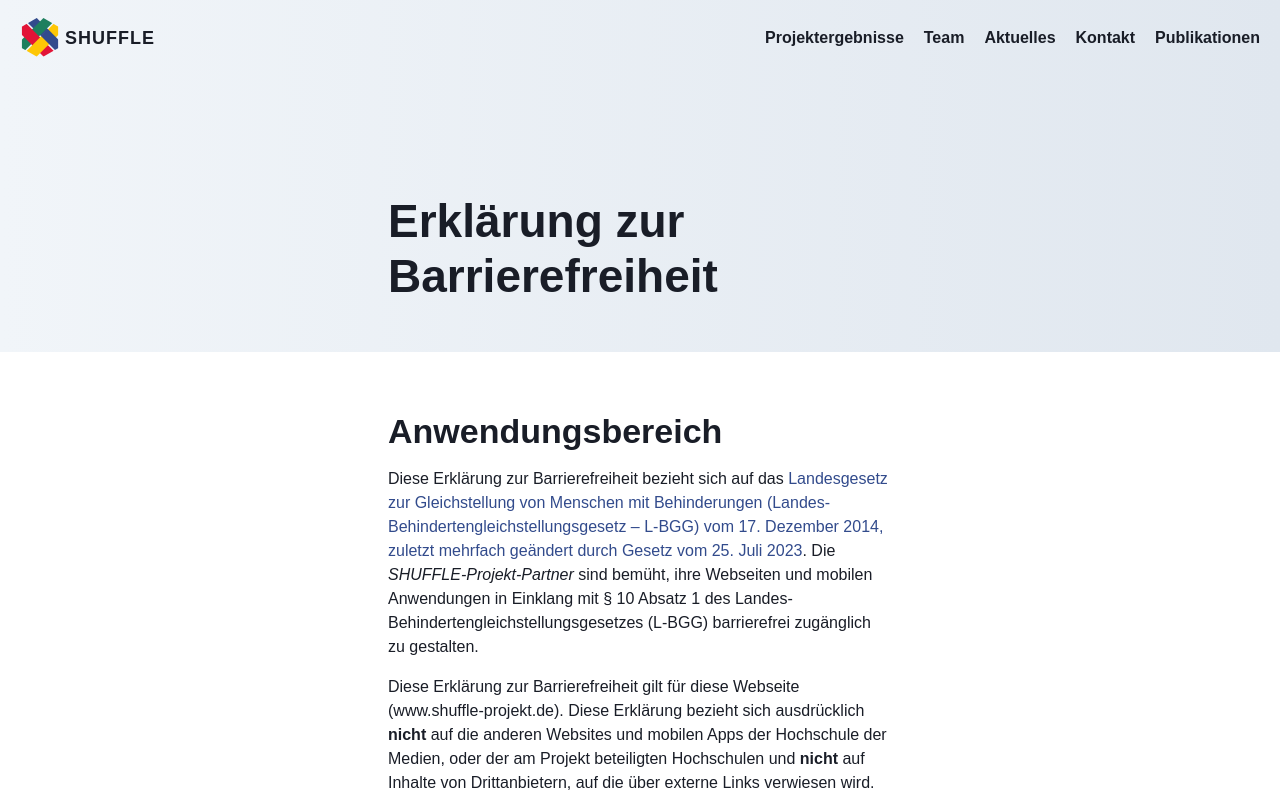
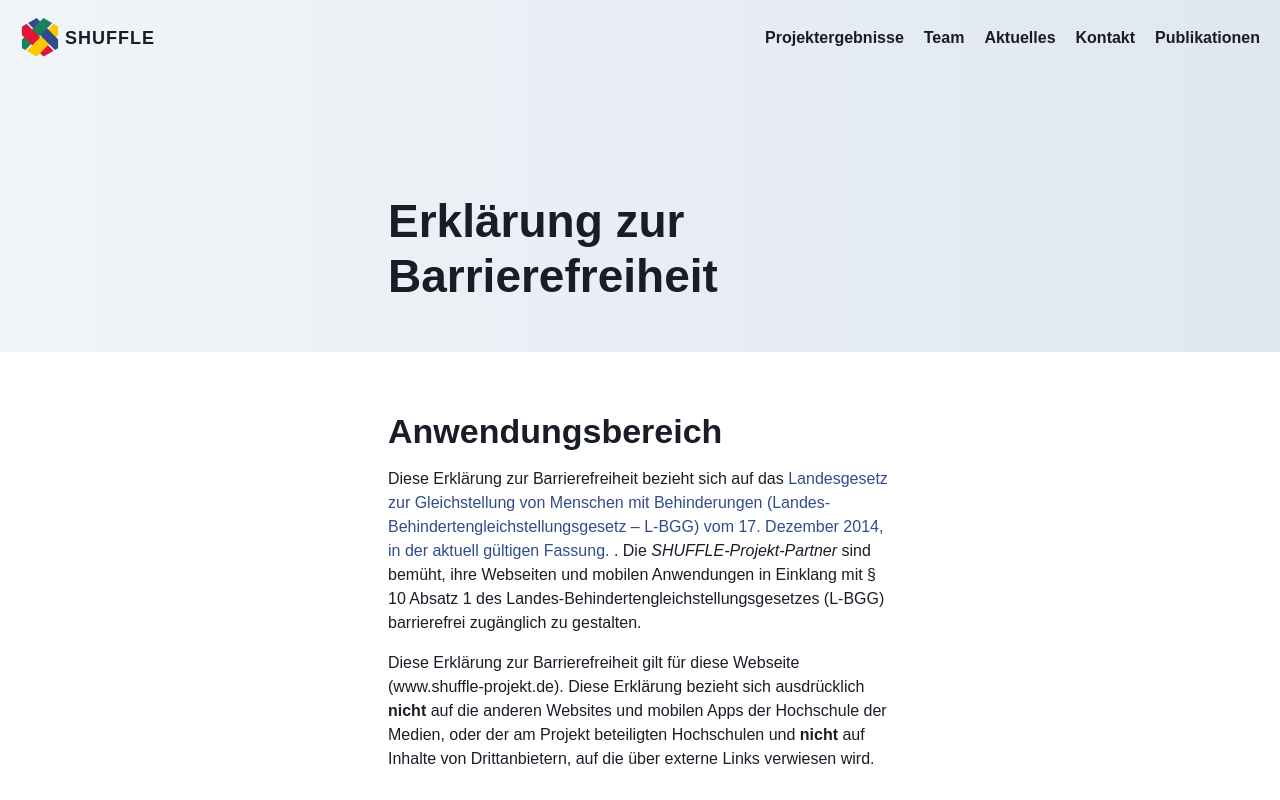
Before and after one commit to shuffle-project/homepage, a SvelteKit app: page /barrierefreiheit in a window 1280 px wide. Shown: the top 800 px of the page. Built offline with nearby package versions, Linux system fonts and the light colour scheme; a small style sheet from the web is missing.

Commit message:
Update +page.svelte
update wording

```diff
--- a/src/routes/(footerSubpages)/barrierefreiheit/+page.svelte
+++ b/src/routes/(footerSubpages)/barrierefreiheit/+page.svelte
@@ -18,8 +18,7 @@
 			rel="noopener"
 			href="https://www.landesrecht-bw.de/perma?j=BehGleichStG_BW"
 			>Landesgesetz zur Gleichstellung von Menschen mit Behinderungen
-			(Landes-Behindertengleichstellungsgesetz – L-BGG) vom 17. Dezember 2014, zuletzt mehrfach
-			geändert durch Gesetz vom 25. Juli 2023</a
+			(Landes-Behindertengleichstellungsgesetz – L-BGG) vom 17. Dezember 2014, in der aktuell gültigen Fassung. </a
 		>. Die <em>SHUFFLE-Projekt-Partner</em> sind bemüht, ihre Webseiten und mobilen Anwendungen in Einklang
 		mit § 10 Absatz 1 des Landes-Behindertengleichstellungsgesetzes (L-BGG) barrierefrei zugänglich zu
 		gestalten.
```
